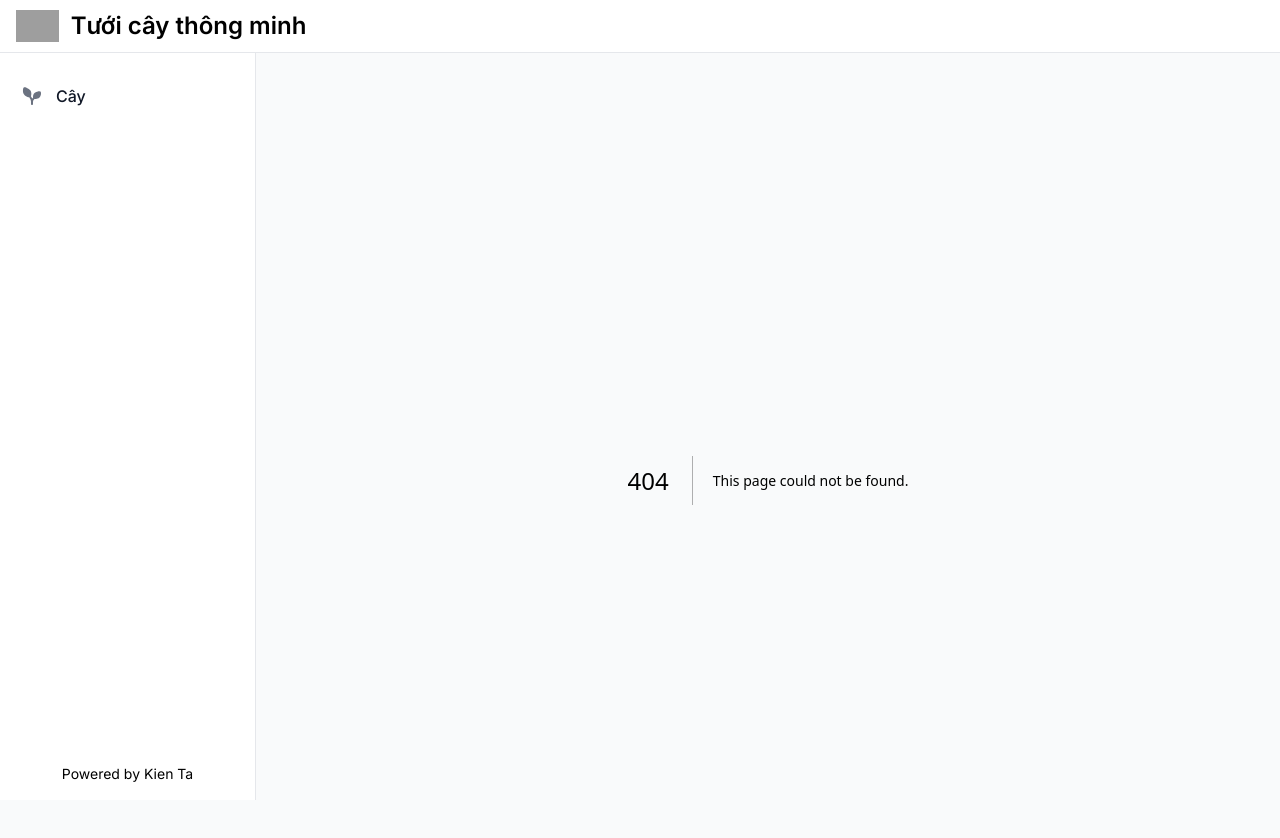
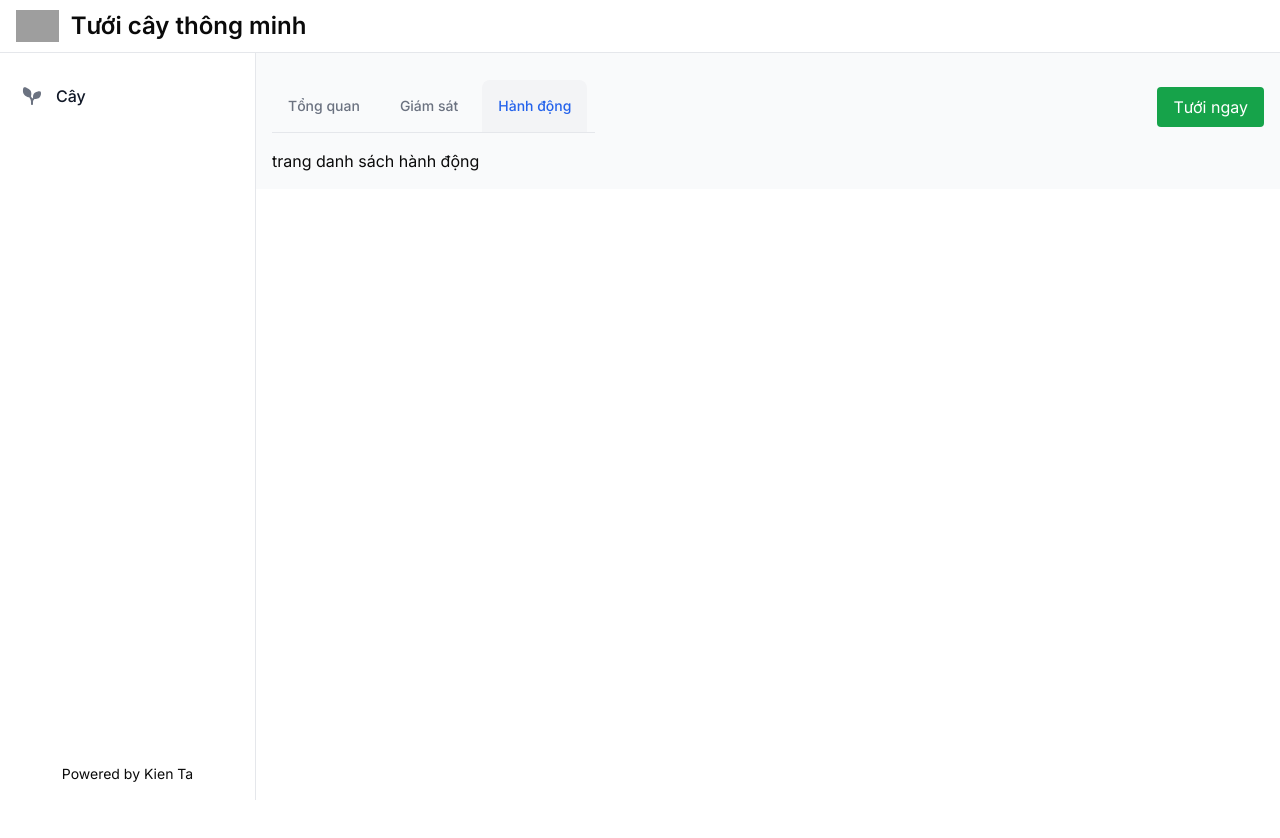
Before and after one commit to k1enttt/Smart-Water-Dashboard, a Next.js app: page /trees/1/actions in a window 1280 px wide. Before the commit this address had no page. Shown: the top 838 px of the page. After the commit the page ends 800 px from the top, so only its background shows below. Built offline with nearby package versions, Linux system fonts and the light colour scheme; grey boxes are pictures that could not be loaded.

Commit message:
Thêm trang hành động

```diff
--- a/app/components/Tabs/index.tsx
+++ b/app/components/Tabs/index.tsx
@@ -31,6 +31,14 @@ const Tabs = () => {
           Giám sát
         </a>
       </li>
+       <li className="me-2">
+        <a
+          href={`${treeId ? `/trees/${treeId}/actions` : '#'}`}
+          className={currentRoute == 'actions' ? activeStyle : deactiveStyle}
+        >
+          Hành động
+        </a>
+      </li>
     </ul>
   );
 };
--- /dev/null
+++ b/app/trees/[treeId]/actions/page.tsx
@@ -0,0 +1,5 @@
+const ActionsPage = () => {
+  return ( <div>trang danh sách hành động</div> );
+}
+
+export default ActionsPage;
--- a/app/trees/[treeId]/dashboard/page.tsx
+++ b/app/trees/[treeId]/dashboard/page.tsx
@@ -58,7 +58,7 @@ export default async function TreeDashboard(props: Args) {
       </div>
       <div className="mt-4 grid grid-cols-2 gap-4">
         <Suspense fallback={<div>Loading...</div>}>
-          <MyLineChart chartData={filterSensorData(historicalData, 'temperature')} title="Nhiệt độ (oC)" />
+          <MyLineChart chartData={filterSensorData(historicalData, 'temperature')} title="Nhiệt độ (&deg;C)" />
           <MyLineChart chartData={filterSensorData(historicalData, 'humidity')} title="Độ ẩm không khí (%)"/>
           <MyLineChart chartData={filterSensorData(historicalData, 'moisture')} title="Độ ẩm đất (%)" />
           <MyLineChart chartData={filterSensorData(historicalData, 'pressure')} title="Áp suất khi quyển (mb)" />
```
